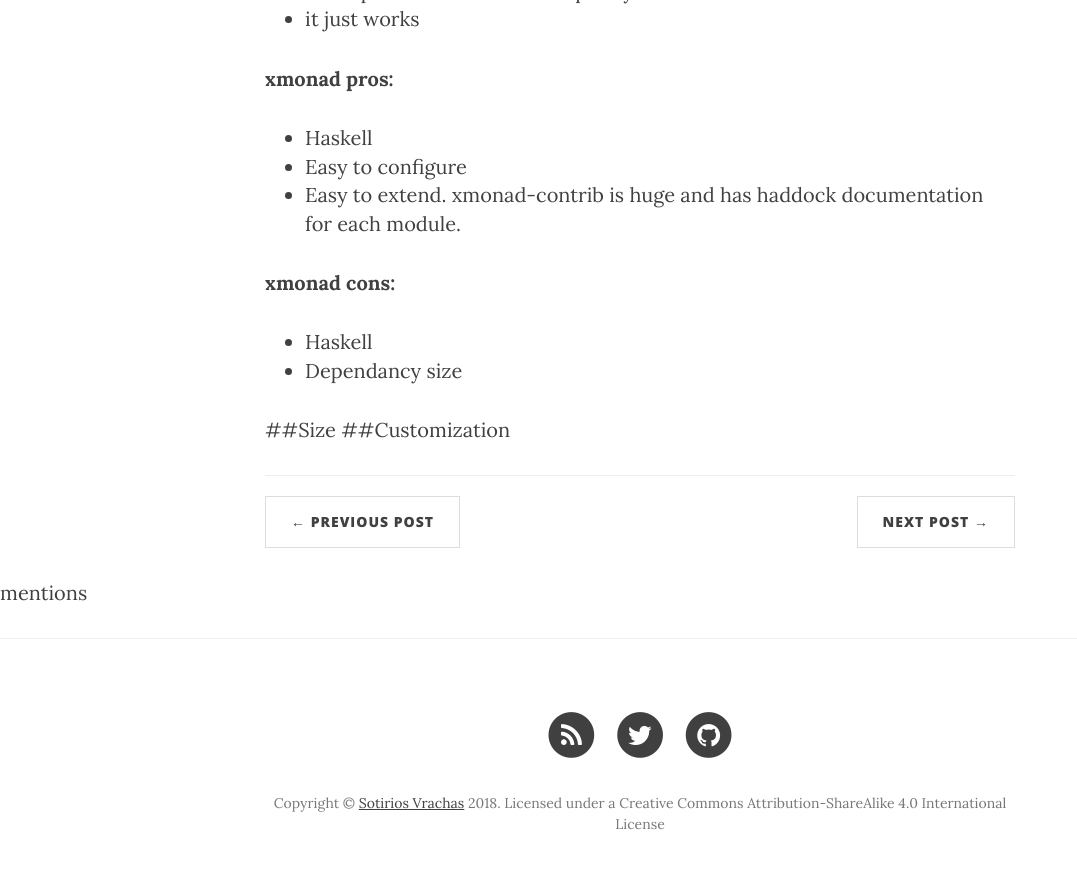
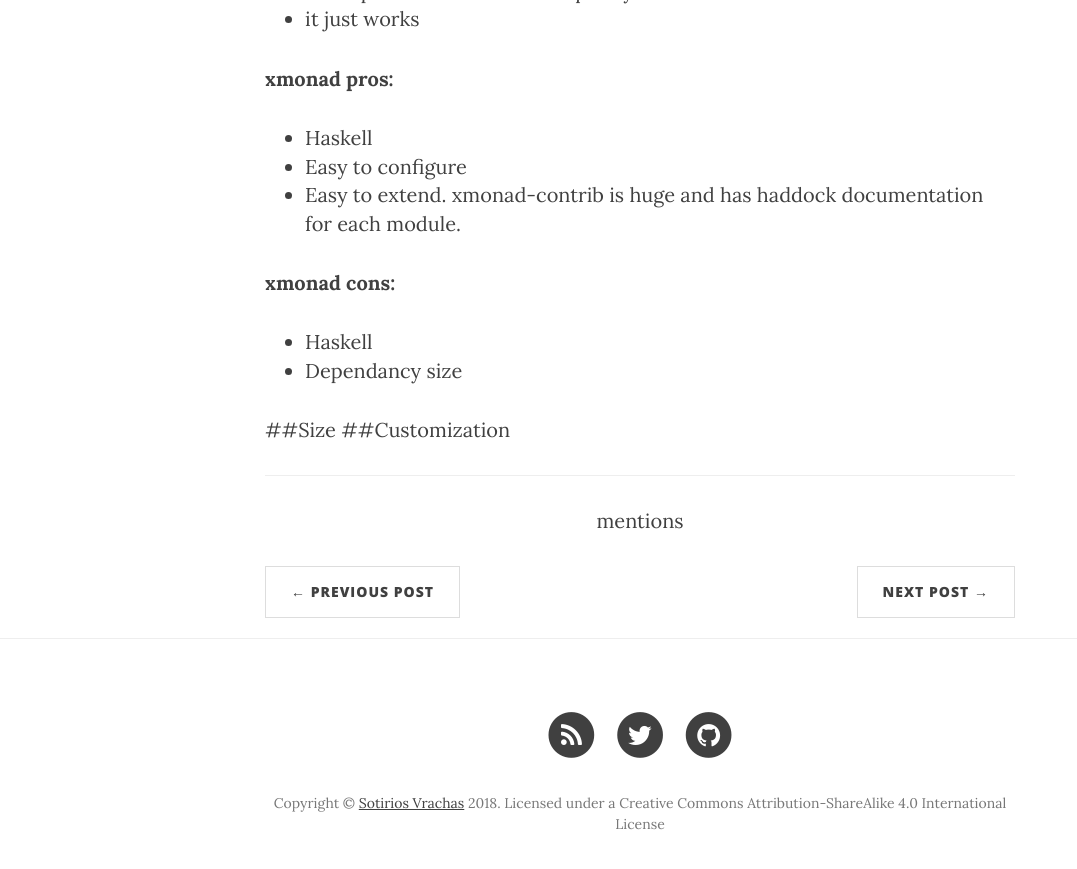
Before and after one commit to SotiriosVrachas/sotiriosvrachas.github.io, a Jekyll site: the page built from _posts/2013-12-31-xmonad-vs-dwm.md, in a window 1280 px wide and 900 px high, scrolled down 807 px. Shown: the top 869 px of the window, without its empty margins (0-1077 px from the left). Built offline with Jekyll 4.4.1, drawn with Linux system fonts in a browser that asks for light colours; nearby versions of some CDN libraries; comment, search, counter and statistics services are not loaded.

Commit message:
Update post.html

```diff
--- a/_layouts/post.html
+++ b/_layouts/post.html
@@ -33,7 +33,7 @@ layout: default
 				{{ content }}
 
                 <hr>
-
+<p class="text-center"><span data-webmention-count data-url="{{ page.url | absolute_path }}"></span> mentions</p>
                 <ul class="pager">
                     {% if page.previous.url %}
                     <li class="previous">
@@ -51,6 +51,6 @@ layout: default
         </div>
     </div>
 </article>
-<p class="text-centered"><span data-webmention-count data-url="{{ page.url }}"></span> mentions</p>
+
 
 <hr>
```
